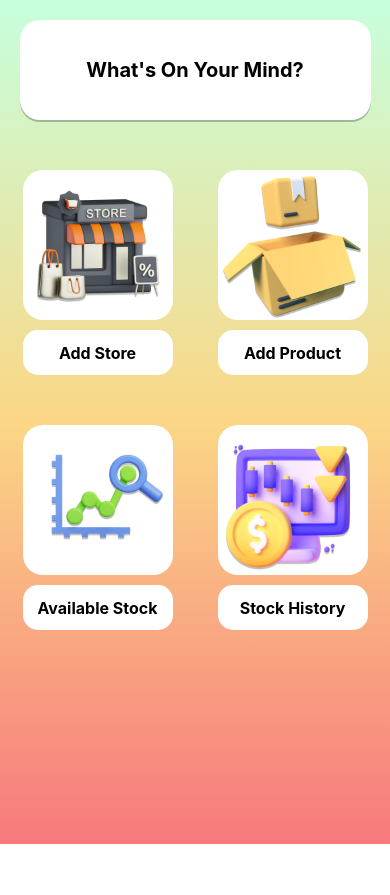
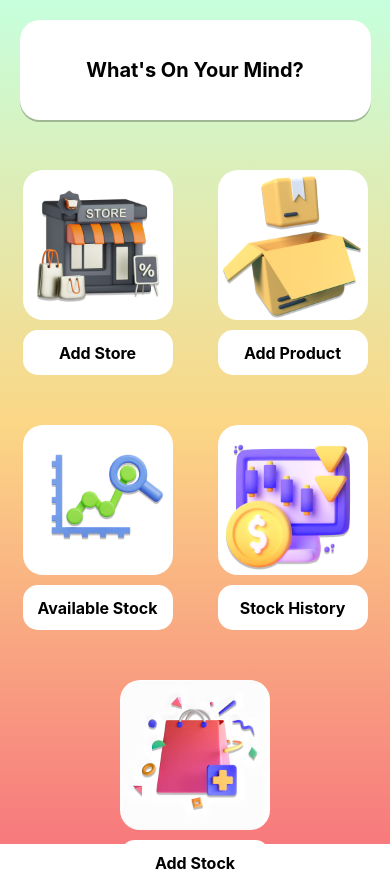
Before and after one commit to ibnTofajjal/x-sell-admin, a React Native app: screen /AddScreen in a window 390 px wide. Before the commit the page ends 844 px from the top, so only its background shows below. Built offline with nearby package versions, Linux system fonts and the light colour scheme.

Commit message:
Add Stock Screen

```diff
--- a/App.js
+++ b/App.js
@@ -9,6 +9,7 @@ import AddProductScreen from "./src/screens/AddProduct";
 import AddScreen from "./src/screens/AddScreen";
 import AvailableStockScreen from "./src/screens/AvailableStockScreen";
 import StockHistoryScreen from "./src/screens/StockHistoryScreen";
+import AddStockScreen from "./src/screens/AddStockScreen";
 
 const Stack = createNativeStackNavigator();
 
@@ -20,6 +21,7 @@ function App() {
         <Stack.Screen name="AddScreen" component={AddScreen} />
         <Stack.Screen name="AddShopScreen" component={AddShopScreen} />
         <Stack.Screen name="AddProductScreen" component={AddProductScreen} />
+        <Stack.Screen name="AddStockScreen" component={AddStockScreen} />
         <Stack.Screen
           name="AvailableStockScreen"
           component={AvailableStockScreen}
@@ -34,3 +36,5 @@ function App() {
 }
 
 export default App;
+
+// https://snack.expo.dev/
--- a/src/screens/AddScreen.js
+++ b/src/screens/AddScreen.js
@@ -1,4 +1,11 @@
-import { Image, Pressable, StyleSheet, Text, View } from "react-native";
+import {
+  Image,
+  Pressable,
+  ScrollView,
+  StyleSheet,
+  Text,
+  View,
+} from "react-native";
 import React from "react";
 // import { BlurView } from "@react-native-community/blur";
 import { LinearGradient } from "expo-linear-gradient";
@@ -14,6 +21,7 @@ const AddScreen = ({ navigation }) => {
       style={{ flex: 1 }}
     >
       <SafeAreaView>
+        <ScrollView>
           <View style={styles.container}>
             <MyTitle title={"What's On Your Mind?"} />
             <View style={styles.categoriesContainer}>
@@ -68,8 +76,21 @@ const AddScreen = ({ navigation }) => {
                   onPress={() => navigation.navigate("StockHistoryScreen")}
                 />
               </Pressable>
+              <Pressable style={styles.elementsContainer}>
+                <Image
+                  source={require("../../assets/images/addStock.png")}
+                  style={styles.imageStyle}
+                />
+                <MyButton
+                  customTextStyle={{ color: "black" }}
+                  customStyle={styles.titleContainer}
+                  title={"Add Stock"}
+                  onPress={() => navigation.navigate("AddStockScreen")}
+                />
+              </Pressable>
             </View>
           </View>
+        </ScrollView>
       </SafeAreaView>
     </LinearGradient>
   );
--- /dev/null
+++ b/src/screens/AddStockScreen.js
@@ -0,0 +1,25 @@
+import { ScrollView, StyleSheet, Text, View } from "react-native";
+import React from "react";
+import { SafeAreaView } from "react-native-safe-area-context";
+import { LinearGradient } from "expo-linear-gradient";
+import MyTitle from "../components/MyTitle";
+import { Colors } from "../ui/Theme";
+
+const AddStockScreen = () => {
+  return (
+    <LinearGradient
+      colors={[Colors.g1, Colors.g2, Colors.g3]}
+      style={{ flex: 1 }}
+    >
+      <SafeAreaView>
+        <ScrollView>
+          <MyTitle title={"Add Stock"} />
+        </ScrollView>
+      </SafeAreaView>
+    </LinearGradient>
+  );
+};
+
+export default AddStockScreen;
+
+const styles = StyleSheet.create({});
```
Also changed, not shown: assets/images/addStock.png (added). Lines whose indentation alone changed are shown as unchanged.
